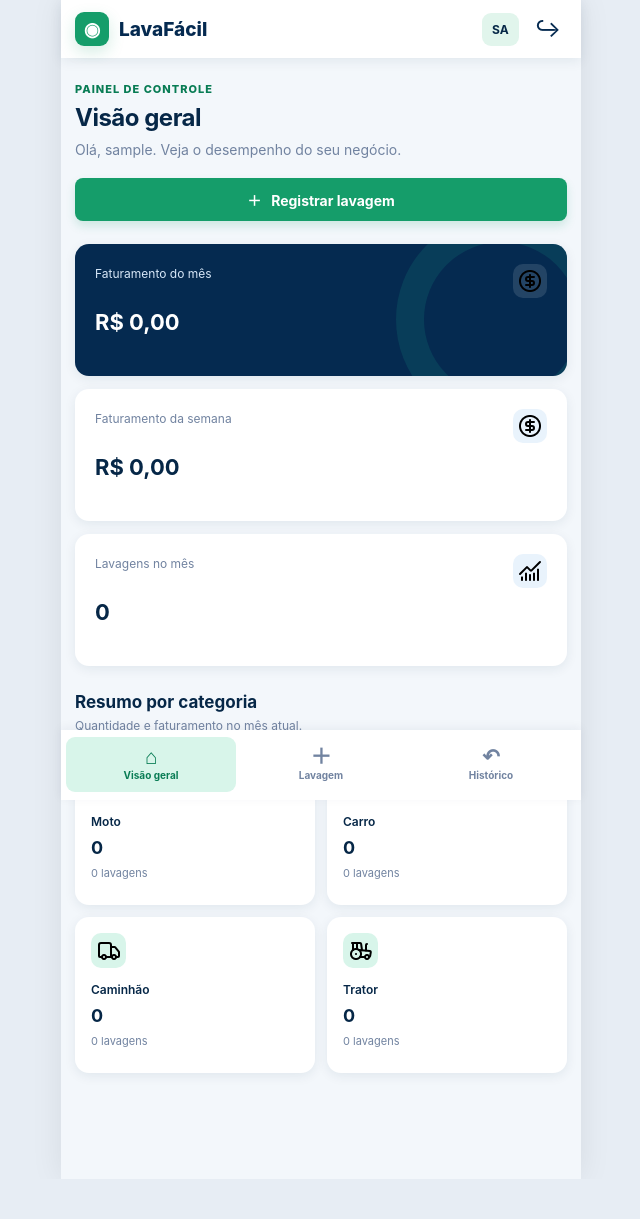
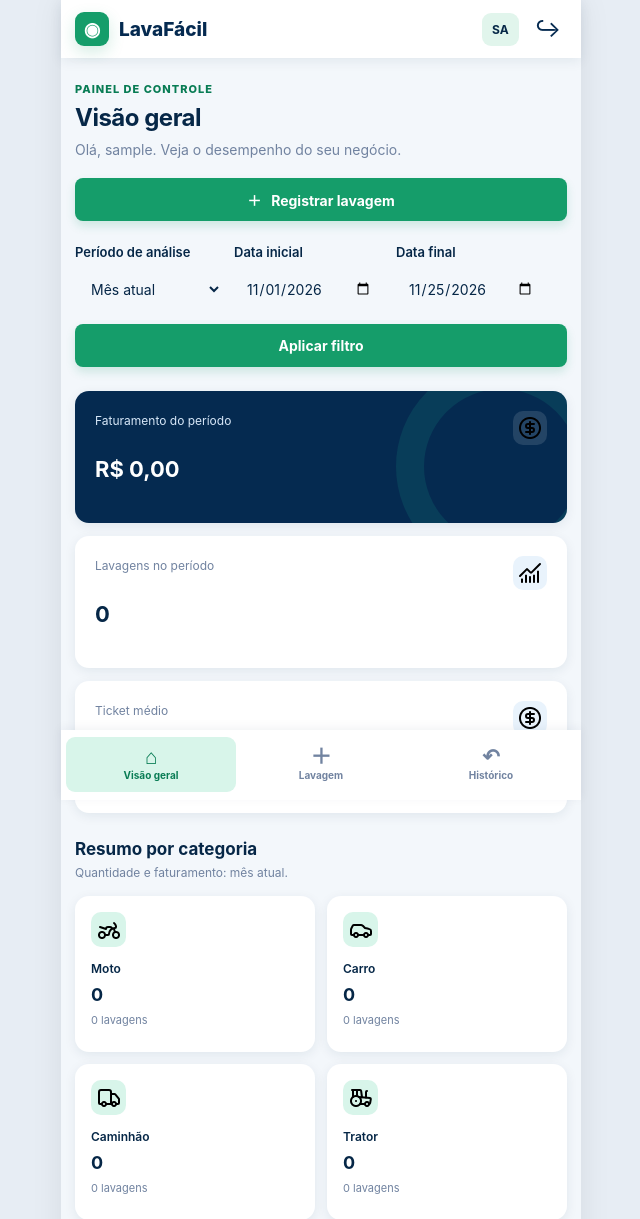
Before and after one commit to jairrcarvalho/LavaFacil, a Django app: page /dashboard/ in a window 1280 px wide. Shown: the top 1219 px of the page, without its empty margins (319-959 px from the left). Before the commit the page ends 1073 px from the top, so only its background shows below. Run offline with Django 5.2, Linux system fonts and the light colour scheme; the visitor is signed in with stand-in values (Sample User, id 1); data that the repository does not hold is empty.

Commit message:
Adicionando filtro no dashboard

```diff
--- a/lava_jato/static/lava_jato/css/global.css
+++ b/lava_jato/static/lava_jato/css/global.css
@@ -477,6 +477,61 @@ hr { width:100%; border:0; border-top:1px solid #e2e9f0; margin:7px 0 2px; }
     background: #e2e8f0;
 }
 
+
+.filter-section {
+    margin-bottom: 24px;
+}
+
+.filter-form {
+    display: flex;
+    align-items: end;
+    flex-wrap: wrap;
+    gap: 12px;
+}
+
+.filter-group {
+    display: flex;
+    flex-direction: column;
+    gap: 6px;
+}
+
+.filter-group label {
+    font-size: 13px;
+    font-weight: 600;
+}
+
+.filter-group select,
+.filter-group input {
+    min-height: 42px;
+    padding: 0 12px;
+    border: 1px solid var(--border-color);
+    border-radius: 8px;
+    background: var(--card-background);
+    color: var(--text-color);
+}
+
+.filter-error {
+    color: #dc2626;
+    font-size: 13px;
+    margin-top: 8px;
+}
+
+@media (max-width: 600px) {
+    .filter-form {
+        display: grid;
+        grid-template-columns: 1fr 1fr;
+    }
+
+    .filter-group:first-child {
+        grid-column: 1 / -1;
+    }
+
+    .filter-form button {
+        grid-column: 1 / -1;
+        width: 100%;
+    }
+}
+
 @keyframes modalEntrada {
     from {
         opacity: 0;
--- a/lava_jato/templates/lava_jato/dashboard.html
+++ b/lava_jato/templates/lava_jato/dashboard.html
@@ -10,42 +10,110 @@
 </section>
 
 <a href="{% url 'registrar_lavagem' %}" class="primary-button register-link">＋ &nbsp; Registrar lavagem</a>
+<section class="filter-section">
+    <form method="GET" class="filter-form">
+
+        <div class="filter-group">
+            <label for="periodo">Período de análise</label>
+
+            <select name="periodo" id="periodo">
+                <option value="semana"
+                    {% if periodo == 'semana' %}selected{% endif %}>
+                    Semana atual
+                </option>
+
+                <option value="mes"
+                    {% if periodo == 'mes' %}selected{% endif %}>
+                    Mês atual
+                </option>
+
+                <option value="30dias"
+                    {% if periodo == '30dias' %}selected{% endif %}>
+                    Últimos 30 dias
+                </option>
+
+                <option value="personalizado"
+                    {% if periodo == 'personalizado' %}selected{% endif %}>
+                    Personalizado
+                </option>
+            </select>
+        </div>
+
+        <div class="filter-group">
+            <label for="data_inicio">Data inicial</label>
+            <input
+                type="date"
+                name="data_inicio"
+                id="data_inicio"
+                value="{{ data_inicio }}"
+            >
+        </div>
+
+        <div class="filter-group">
+            <label for="data_fim">Data final</label>
+            <input
+                type="date"
+                name="data_fim"
+                id="data_fim"
+                value="{{ data_fim }}"
+            >
+        </div>
+
+        <button type="submit" class="primary-button">
+            Aplicar filtro
+        </button>
+
+    </form>
+
+    {% if erro_filtro %}
+        <p class="filter-error">{{ erro_filtro }}</p>
+    {% endif %}
+</section>
+
 
 <section class="metrics">
+
     <article class="metric-card metric-primary">
         <div>
-            <span>Faturamento do mês</span>
-            <strong>R$ {{ valor_mes |floatformat:2 }}</strong>
+            <span>Faturamento do período</span>
+            <strong>R$ {{ valor_periodo|floatformat:2 }}</strong>
         </div>
+
         <span class="metric-symbol">
-             <img src="{% static 'lava_jato/icons/circle-dollar-sign.png' %}" alt="circle-dollar-sign">
+            <img src="{% static 'lava_jato/icons/circle-dollar-sign.png' %}"
+                 alt="Faturamento">
         </span>
     </article>
 
     <article class="metric-card">
         <div>
-            <span>Faturamento da semana</span>
-            <strong>R$ {{  valor_semana |floatformat:2 }}</strong>
+            <span>Lavagens no período</span>
+            <strong>{{ total_lavagens }}</strong>
         </div>
+
         <span class="metric-symbol light">
-            <img src="{% static 'lava_jato/icons/circle-dollar-sign.png' %}" alt="circle-dollar-sign">
+            <img src="{% static 'lava_jato/icons/metric.png' %}"
+                 alt="Lavagens">
         </span>
     </article>
 
     <article class="metric-card">
         <div>
-            <span>Lavagens no mês</span>
-            <strong>{{ total_lavagens }}</strong>
+            <span>Ticket médio</span>
+            <strong>R$ {{ ticket_medio|floatformat:2 }}</strong>
         </div>
+
         <span class="metric-symbol light">
-            <img src="{% static 'lava_jato/icons/metric.png' %}" alt="metric">
+            <img src="{% static 'lava_jato/icons/circle-dollar-sign.png' %}"
+                 alt="Ticket médio">
         </span>
     </article>
+
 </section>
 
 <section class="category-section">
     <h2>Resumo por categoria</h2>
-    <p>Quantidade e faturamento no mês atual.</p>
+    <p>Quantidade e faturamento: {{ nome_periodo|lower }}.</p>
     <div class="category-grid">
         <article class="category-card">
             <span class="category-icon green">
--- a/lava_jato/views.py
+++ b/lava_jato/views.py
@@ -2,6 +2,9 @@ from django.contrib.auth.decorators import login_required
 from django.shortcuts import render, redirect, get_object_or_404
 from django.contrib.auth import authenticate, login
 from django.utils import timezone
+from datetime import datetime, timedelta, time
+from decimal import Decimal
+from django.db.models import Sum
 from django.contrib import messages
 from .services import resumo_por_veiculo
 from .models import Lavagem
@@ -83,41 +86,114 @@ def excluir_lavagem(request, lavagem_id):
     return redirect('historico')
 
 @login_required
+
+@login_required
 def dashboard(request):
-    lavagens = Lavagem.objects.all().order_by('-data_hora')
-    total_lavagens = lavagens.count()
-    valor_semana = sum(
-        lavagem.valor for lavagem in lavagens.filter(
-            data_hora__week = timezone.now().isocalendar().week,
-            data_hora__year = timezone.now().year
-        )
-    )
-    valor_mes = sum(
-        lavagem.valor for lavagem in lavagens.filter(
-            data_hora__month= timezone.now().month,
-            data_hora__year= timezone.now().year
-        )
+    hoje = timezone.localdate()
+
+    periodo = request.GET.get('periodo', 'mes')
+    data_inicio = None
+    data_fim = None
+    erro_filtro = None
+
+    # Definição dos períodos
+    if periodo == 'semana':
+        data_inicio = hoje - timedelta(days=hoje.weekday())
+        data_fim = hoje
+        nome_periodo = 'Semana atual'
+
+    elif periodo == 'mes':
+        data_inicio = hoje.replace(day=1)
+        data_fim = hoje
+        nome_periodo = 'Mês atual'
+
+    elif periodo == '30dias':
+        data_inicio = hoje - timedelta(days=29)
+        data_fim = hoje
+        nome_periodo = 'Últimos 30 dias'
+
+    elif periodo == 'personalizado':
+        try:
+            data_inicio = datetime.strptime(
+                request.GET.get('data_inicio', ''), '%Y-%m-%d'
+            ).date()
+
+            data_fim = datetime.strptime(
+                request.GET.get('data_fim', ''), '%Y-%m-%d'
+            ).date()
+
+            if data_inicio > data_fim or data_fim > hoje:
+                raise ValueError
+
+            nome_periodo = 'Período personalizado'
+
+        except ValueError:
+            periodo = 'mes'
+            data_inicio = hoje.replace(day=1)
+            data_fim = hoje
+            nome_periodo = 'Mês atual'
+            erro_filtro = 'Informe um período válido.'
+
+    else:
+        periodo = 'mes'
+        data_inicio = hoje.replace(day=1)
+        data_fim = hoje
+        nome_periodo = 'Mês atual'
+
+    # Conversão para datetime com fuso horário
+    inicio = timezone.make_aware(
+        datetime.combine(data_inicio, time.min)
     )
 
-#Resumos por categoria de veiculo
+    fim = timezone.make_aware(
+        datetime.combine(data_fim + timedelta(days=1), time.min)
+    )
+
+    # Consulta das lavagens do período
+    lavagens = Lavagem.objects.filter(
+        data_hora__gte=inicio,
+        data_hora__lt=fim
+    ).order_by('-data_hora')
+
+    # Indicadores
+    total_lavagens = lavagens.count()
+
+    valor_periodo = lavagens.aggregate(
+        total=Sum('valor')
+    )['total'] or Decimal('0.00')
+
+    ticket_medio = (
+        valor_periodo / total_lavagens
+        if total_lavagens > 0
+        else Decimal('0.00')
+    )
+
+    # Resumos por categoria
     resumo_moto = resumo_por_veiculo(lavagens, 'moto')
     resumo_carro = resumo_por_veiculo(lavagens, 'carro')
     resumo_caminhao = resumo_por_veiculo(lavagens, 'caminhão')
     resumo_trator = resumo_por_veiculo(lavagens, 'trator')
 
-
     context = {
         'lavagens': lavagens,
         'total_lavagens': total_lavagens,
-        'valor_semana': valor_semana,
-        'valor_mes': valor_mes,
+        'valor_periodo': valor_periodo,
+        'ticket_medio': ticket_medio,
+
         'resumo_moto': resumo_moto,
         'resumo_carro': resumo_carro,
         'resumo_caminhao': resumo_caminhao,
         'resumo_trator': resumo_trator,
+
+        'periodo': periodo,
+        'nome_periodo': nome_periodo,
+        'data_inicio': data_inicio.strftime('%Y-%m-%d'),
+        'data_fim': data_fim.strftime('%Y-%m-%d'),
+        'erro_filtro': erro_filtro,
     }
 
     return render(request, 'lava_jato/dashboard.html', context)
+
 
 @login_required
 def historico(request):
```
